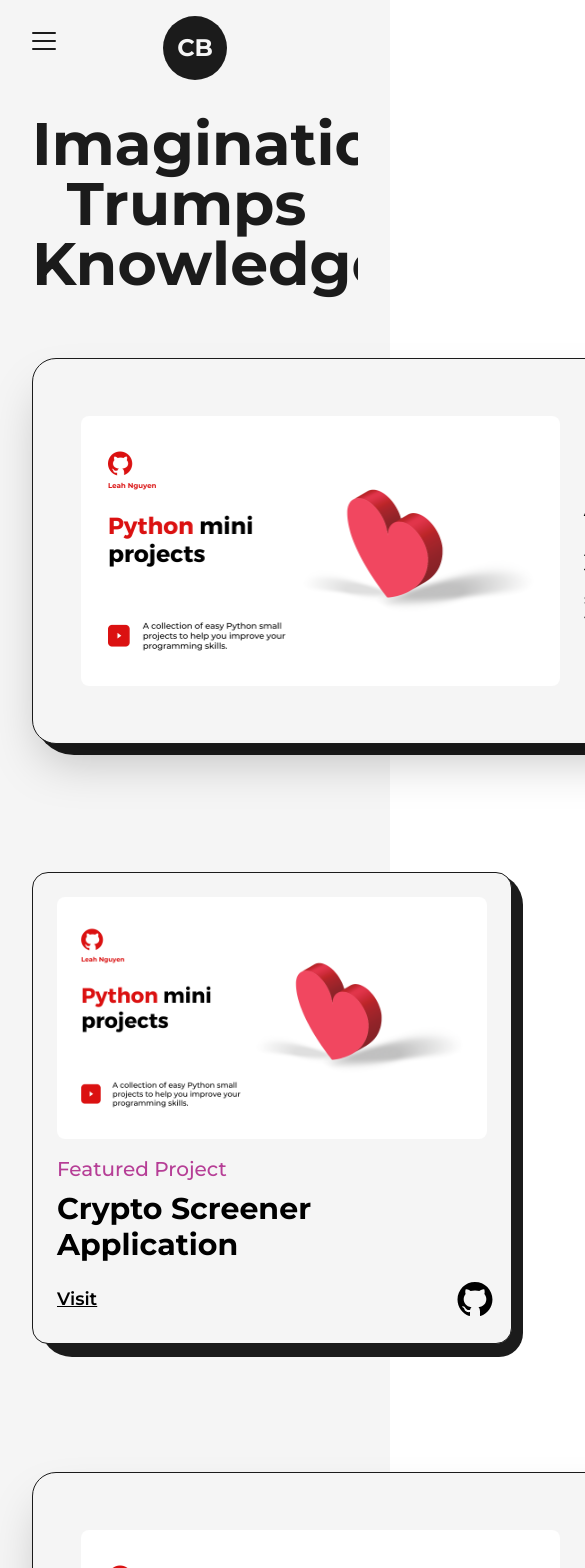
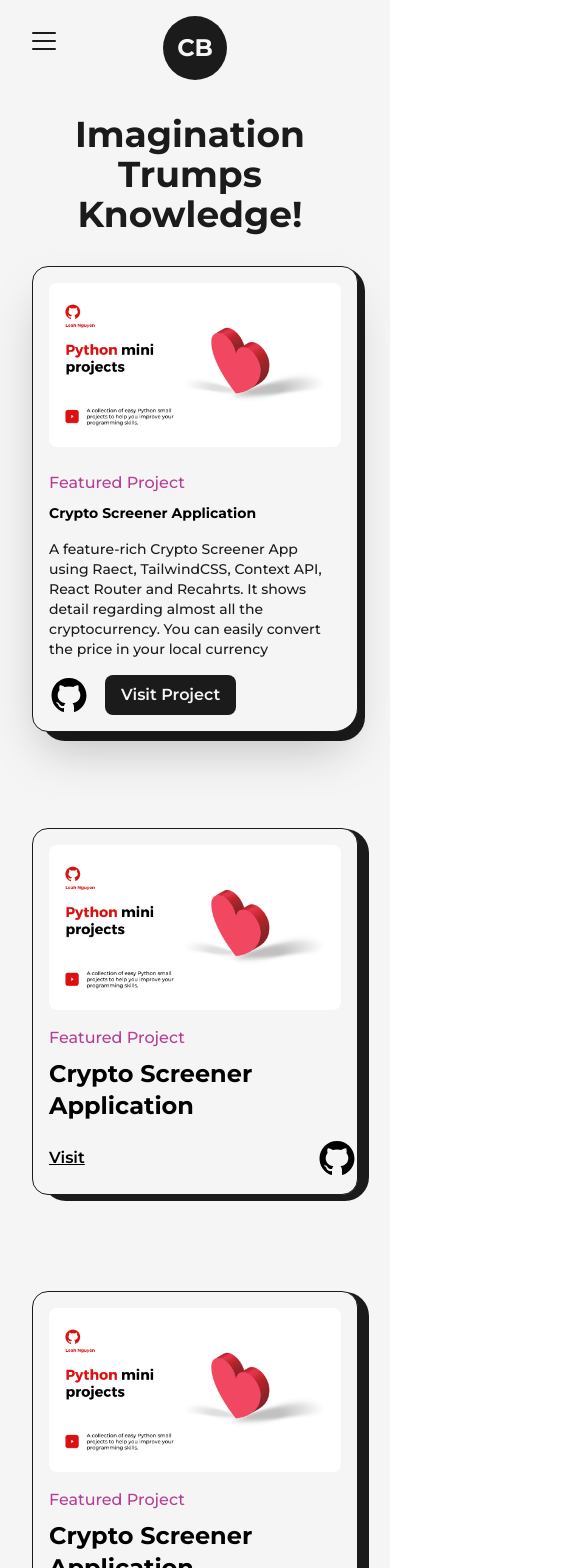
Before and after one commit to mmaazkhanhere/learningRepo, a Next.js app in the folder portfolio-website/: page /projects in a window 390 px wide. Shown: the top 1568 px of the page, 585 px wide, since content can reach past the window. Built offline with nearby package versions, Linux system fonts and the light colour scheme.

Commit message:
project page responsive

```diff
--- a/portfolio-website/src/pages/projects.tsx
+++ b/portfolio-website/src/pages/projects.tsx
@@ -12,26 +12,29 @@
 const FeaturedProject = ({ type, title, summary, img, link, github }) => {
     return (
         <article className='w-full flex items-center relative justify-between rounded-3xl border border-solid
-         border-dark bg-light shadow-2xl p-12 rounded-br-2xl dark:bg-dark dark:border-light'
+         border-dark bg-light shadow-2xl p-12 rounded-br-2xl dark:bg-dark dark:border-light
+         lg:flex-col lg:p-8 xs:rounded-2xl xs:rounded-br-3xl xs:p-4'
         >
             <div className='absolute top-0 -right-3 -z-10 w-[101%] h-[103%] rounded-[2.5rem] bg-dark
-            rounded-br-3xl dark:bg-light'
+            rounded-br-3xl dark:bg-light xs:-right-2 sm:h-[102%] xs:w-full xs:rounded-[1.5rem]'
             />
-            <Link href={link} target="_blank" className='w-1/2 cursor-pointer overflow-hidden rounded-lg'>
+            <Link href={link}
+                target="_blank"
+                className='w-1/2 cursor-pointer overflow-hidden rounded-lg lg:w-full'>
                 <FramerImage src={img} alt={title} className="w-full h-auto"
                     whileHover={{ scale: 1.05 }}
                     transition={{ duration: 0.2 }} />
             </Link>
-            <div className='w-1/2 flex flex-col items-start justify-between pl-6'>
-                <span className='text-primary font-medium text-xl dark:text-primaryDark'>
+            <div className='w-1/2 flex flex-col items-start justify-between pl-6 lg:w-full lg:pl-0 lg:pt-6'>
+                <span className='text-primary font-medium text-xl dark:text-primaryDark xs:text-base'>
                     {type}
                 </span>
                 <Link href={link} target="_blank" className='hover:underline underline-offset-2'>
-                    <h2 className='my-2 w-full text-left text-4xl font-bold dark:text-light'>
+                    <h2 className='my-2 w-full text-left text-4xl font-bold dark:text-light sm:text-sm'>
                         {title}
                     </h2>
                 </Link>
-                <p className='my-2 font-medium text-dark dark:text-light'>
+                <p className='my-2 font-medium text-dark dark:text-light sm:text-sm'>
                     {summary}
                 </p>
                 <div className='mt-2 flex items-center'>
@@ -39,7 +42,7 @@
                         <svg xmlns="http://www.w3.org/2000/svg" width="40" height="40" viewBox="0 0 1024 1024"><path fill="currentColor" d="M511.6 76.3C264.3 76.2 64 276.4 64 523.5C64 718.9 189.3 885 363.8 946c23.5 5.9 19.9-10.8 19.9-22.2v-77.5c-135.7 15.9-141.2-73.9-150.3-88.9C215 726 171.5 718 184.5 703c30.9-15.9 62.4 4 98.9 57.9c26.4 39.1 77.9 32.5 104 26c5.7-23.5 17.9-44.5 34.7-60.8c-140.6-25.2-199.2-111-199.2-213c0-49.5 16.3-95 48.3-131.7c-20.4-60.5 1.9-112.3 4.9-120c58.1-5.2 118.5 41.6 123.2 45.3c33-8.9 70.7-13.6 112.9-13.6c42.4 0 80.2 4.9 113.5 13.9c11.3-8.6 67.3-48.8 121.3-43.9c2.9 7.7 24.7 58.3 5.5 118c32.4 36.8 48.9 82.7 48.9 132.3c0 102.2-59 188.1-200 212.9a127.5 127.5 0 0 1 38.1 91v112.5c.8 9 0 17.9 15 17.9c177.1-59.7 304.6-227 304.6-424.1c0-247.2-200.4-447.3-447.5-447.3z" /></svg>
                     </Link>
                     <Link href={link} target="_blank" className='ml-4 rounded-lg bg-dark text-light p-2 px-6
-                    text-lg font-semibold dark:bg-light dark:text-dark'>
+                    text-lg font-semibold dark:bg-light dark:text-dark sm:px-4 sm:text-base'>
                         Visit Project
                     </Link>
                 </div>
@@ -51,9 +54,9 @@
 const Project = ({ title, type, img, link, github }) => {
     return (
         <article className='w-full flex flex-col items-center justify-center rounded-2xl border border-solid
-        border-dark bg-light relative p-6 dark:bg-dark dark:border-light'>
+        border-dark bg-light relative p-6 dark:bg-dark dark:border-light xs:p-4'>
             <div className='absolute top-0 -right-3 -z-10 w-[101%] h-[103%] rounded-[2rem] bg-dark
-            rounded-br-3xl dark:bg-light' />
+            rounded-br-3xl dark:bg-light md:-4-giht-2 md:w-[101%] xs:h-[102%] xs:rounded-[1.5rem]' />
             <Link href={link} target="_blank" className='w-full cursor-pointer overflow-hidden
             rounded-lg'>
                 <FramerImage src={img} alt={title} className="w-full h-auto"
@@ -66,17 +69,17 @@
                 />
             </Link>
             <div className='w-full flex flex-col items-start justify-between mt-4'>
-                <span className='text-primary font-medium text-xl dark:text-primaryDark'>{type}</span>
+                <span className='text-primary font-medium text-xl dark:text-primaryDark lg:text-lg md:text-base'>{type}</span>
                 <Link href={link} target="_blank" className='hover:underline underline-offset-2'>
-                    <h2 className='my-2 w-full text-left text-3xl font-bold '>
+                    <h2 className='my-2 w-full text-left text-3xl font-bold lg:text-2xl '>
                         {title}
                     </h2>
                 </Link>
                 <div className='mt-2 flex items-center justify-between w-full'>
-                    <Link href={link} target="_blank" className='text-lg font-semibold underline'>
+                    <Link href={link} target="_blank" className='text-lg font-semibold underline md:text-base'>
                         Visit
                     </Link>
-                    <Link href={github} target="_blank" className='w-8'>
+                    <Link href={github} target="_blank" className='w-8 md:w-6'>
                         <svg xmlns="http://www.w3.org/2000/svg" width="40" height="40" viewBox="0 0 1024 1024"><path fill="currentColor" d="M511.6 76.3C264.3 76.2 64 276.4 64 523.5C64 718.9 189.3 885 363.8 946c23.5 5.9 19.9-10.8 19.9-22.2v-77.5c-135.7 15.9-141.2-73.9-150.3-88.9C215 726 171.5 718 184.5 703c30.9-15.9 62.4 4 98.9 57.9c26.4 39.1 77.9 32.5 104 26c5.7-23.5 17.9-44.5 34.7-60.8c-140.6-25.2-199.2-111-199.2-213c0-49.5 16.3-95 48.3-131.7c-20.4-60.5 1.9-112.3 4.9-120c58.1-5.2 118.5 41.6 123.2 45.3c33-8.9 70.7-13.6 112.9-13.6c42.4 0 80.2 4.9 113.5 13.9c11.3-8.6 67.3-48.8 121.3-43.9c2.9 7.7 24.7 58.3 5.5 118c32.4 36.8 48.9 82.7 48.9 132.3c0 102.2-59 188.1-200 212.9a127.5 127.5 0 0 1 38.1 91v112.5c.8 9 0 17.9 15 17.9c177.1-59.7 304.6-227 304.6-424.1c0-247.2-200.4-447.3-447.5-447.3z" /></svg>
                     </Link>
 
@@ -95,8 +98,10 @@
             </Head>
             <main className='w-full mb-16 flex flex-col items-center justify-center dark:text-light'>
                 <Layout className='pt-16'>
-                    <AnimatedText text="Imagination Trumps Knowledge!" className='mb-16' />
-                    <div className='grid grid-cols-12 gap-24 gap-y-32'>
+                    <AnimatedText text="Imagination Trumps Knowledge!"
+                        className='mb-16 lg:!text-7xl sm:mb-8 sm:!text-6xl xs:!text-4xl' />
+                    <div className='grid grid-cols-12 gap-24 gap-y-32 xl:gap-x-16 lg:gap-x-8
+                    md:gap-y-24 md:gap-x-0'>
                         <div className='col-span-12'>
                             <FeaturedProject
                                 title={"Crypto Screener Application"}
@@ -107,7 +112,7 @@
                                 github="https://github.com/mmaazkhanhere?tab=repositories"
                             />
                         </div>
-                        <div className='col-span-6'>
+                        <div className='col-span-6 sm:col-span-12'>
                             <Project
                                 title={"Crypto Screener Application"}
                                 summary={"A feature-rich Crypto Screener App using Raect, TailwindCSS, Context API, React Router and Recahrts. It shows detail regarding almost all the cryptocurrency. You can easily convert the price in your local currency"}
@@ -118,7 +123,7 @@
                             />
                         </div>
 
-                        <div className='col-span-6'>
+                        <div className='col-span-6 sm:col-span-12'>
                             <Project
                                 title={"Crypto Screener Application"}
                                 summary={"A feature-rich Crypto Screener App using Raect, TailwindCSS, Context API, React Router and Recahrts. It shows detail regarding almost all the cryptocurrency. You can easily convert the price in your local currency"}
@@ -140,7 +145,7 @@
                                 />
                             </div>
                         </div>
-                        <div className='col-span-6'>
+                        <div className='col-span-6 sm:col-span-12'>
                             <Project
                                 title={"Crypto Screener Application"}
                                 summary={"A feature-rich Crypto Screener App using Raect, TailwindCSS, Context API, React Router and Recahrts. It shows detail regarding almost all the cryptocurrency. You can easily convert the price in your local currency"}
@@ -150,7 +155,7 @@
                                 github="https://github.com/mmaazkhanhere?tab=repositories"
                             />
                         </div>
-                        <div className='col-span-6'>
+                        <div className='col-span-6 sm:col-span-12'>
                             <Project
                                 title={"Crypto Screener Application"}
                                 summary={"A feature-rich Crypto Screener App using Raect, TailwindCSS, Context API, React Router and Recahrts. It shows detail regarding almost all the cryptocurrency. You can easily convert the price in your local currency"}
```
